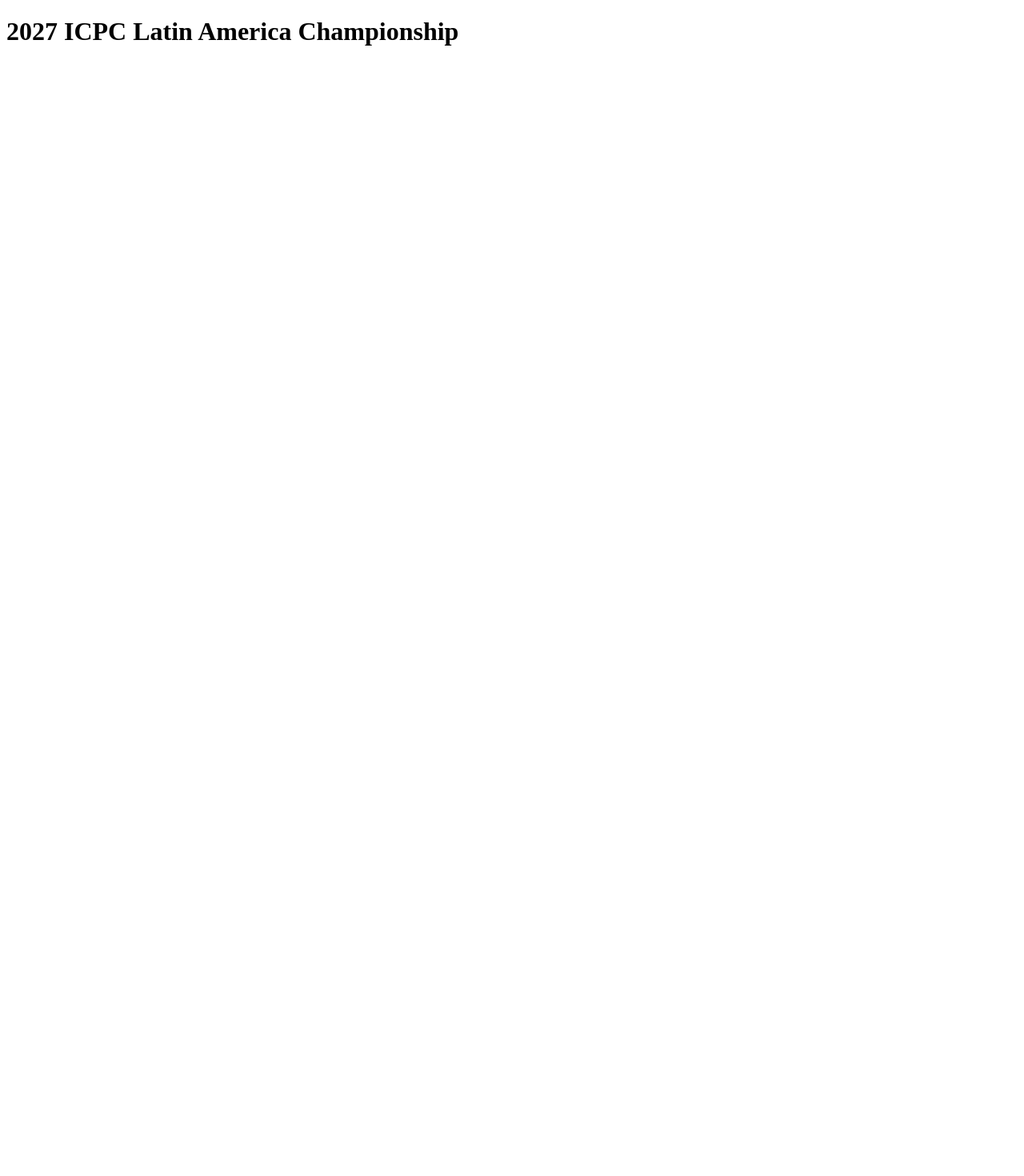
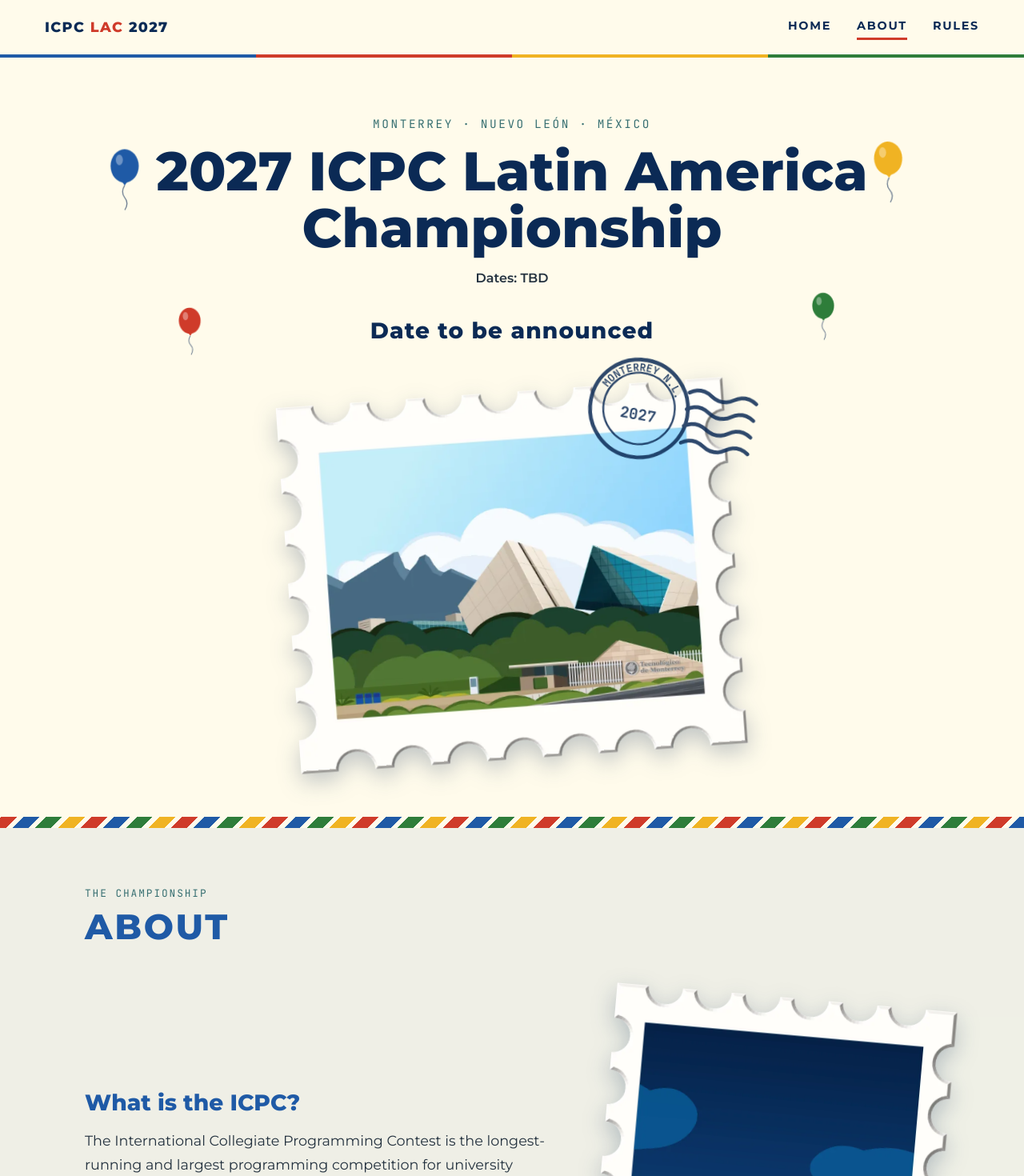
Before and after one commit to tecacm/latam-finals-2027, a React (Vite) app: page / in a window 1280 px wide. Shown: the top 1470 px of the page at 80% size. Before the commit the page ends 800 px from the top, so only its background shows below. Built offline with nearby package versions, Linux system fonts and the light colour scheme.

Commit message:
feat: compose hero, About and Rules into the single-page site

```diff
--- a/src/App.tsx
+++ b/src/App.tsx
@@ -1,7 +1,27 @@
+import CssBaseline from '@mui/material/CssBaseline';
+import { ThemeProvider } from '@mui/material/styles';
+import Footer from './components/Footer';
+import SiteHeader from './components/SiteHeader';
+import Wordmark from './components/Wordmark';
+import { event } from './content/event';
+import { footer } from './content/footer';
+import { navItems, sectionIds } from './content/nav';
+import { useActiveSection } from './hooks/useActiveSection';
+import HomePage from './pages/HomePage';
+import { theme } from './theme/theme';
+
 export default function App() {
+  const activeId = useActiveSection(sectionIds);
   return (
-    <main>
-      <h1>2027 ICPC Latin America Championship</h1>
-    </main>
+    <ThemeProvider theme={theme}>
+      <CssBaseline />
+      <SiteHeader
+        brand={<Wordmark prefix={event.wordmark.prefix} accent={event.wordmark.accent} suffix={event.wordmark.suffix} />}
+        items={navItems}
+        activeId={activeId}
+      />
+      <HomePage />
+      <Footer copyright={footer.copyright} links={footer.links} />
+    </ThemeProvider>
   );
 }
--- /dev/null
+++ b/src/pages/HomePage.tsx
@@ -0,0 +1,16 @@
+import Box from '@mui/material/Box';
+import AirmailStripe from '../components/AirmailStripe';
+import AboutSection from '../sections/AboutSection';
+import HeroSection from '../sections/HeroSection';
+import RulesSection from '../sections/RulesSection';
+
+export default function HomePage() {
+  return (
+    <Box component="main" id="main">
+      <HeroSection />
+      <AirmailStripe />
+      <AboutSection />
+      <RulesSection />
+    </Box>
+  );
+}
--- /dev/null
+++ b/src/sections/AboutSection.tsx
@@ -0,0 +1,29 @@
+import Box from '@mui/material/Box';
+import PostcardRow from '../components/PostcardRow';
+import ProseBlock from '../components/ProseBlock';
+import Section from '../components/Section';
+import SectionHeading from '../components/SectionHeading';
+import { about } from '../content/about';
+import { getPostcard } from '../content/postcards';
+import { textAccents, tokens } from '../theme/tokens';
+
+export default function AboutSection() {
+  return (
+    <Section id="about" labelledBy="about-title" tint={tokens.blue}>
+      <Box sx={{ maxWidth: 1100, mx: 'auto', px: 2 }}>
+        <SectionHeading id="about-title" color={tokens.blue} eyebrow={about.eyebrow}>
+          {about.heading}
+        </SectionHeading>
+      </Box>
+      {about.blocks.map((block, index) => (
+        <PostcardRow key={block.id} side={index % 2 === 0 ? 'right' : 'left'} postcard={getPostcard(block.postcardId)}>
+          <ProseBlock
+            title={block.title}
+            titleColor={textAccents[index % textAccents.length]}
+            paragraphs={block.paragraphs}
+          />
+        </PostcardRow>
+      ))}
+    </Section>
+  );
+}
--- /dev/null
+++ b/src/sections/HeroSection.tsx
@@ -0,0 +1,52 @@
+import Box from '@mui/material/Box';
+import Typography from '@mui/material/Typography';
+import BalloonCluster from '../components/BalloonCluster';
+import Countdown from '../components/Countdown';
+import Postcard from '../components/Postcard';
+import Section from '../components/Section';
+import { event } from '../content/event';
+import { hero } from '../content/hero';
+import { getPostcard } from '../content/postcards';
+import { fonts, icpcColors, tokens } from '../theme/tokens';
+
+export default function HeroSection() {
+  const postcard = getPostcard(hero.postcardId);
+  return (
+    <Section id="home" labelledBy="home-title">
+      <Box sx={{ position: 'relative', textAlign: 'center', px: 2, maxWidth: 1100, mx: 'auto' }}>
+        <BalloonCluster colors={icpcColors} />
+        <Typography
+          component="p"
+          sx={{ fontFamily: fonts.mono, letterSpacing: '0.18em', fontSize: { xs: '0.75rem', md: '0.9rem' }, color: tokens.teal }}
+        >
+          {hero.eyebrow.toUpperCase()}
+        </Typography>
+        <Typography
+          id="home-title"
+          variant="h1"
+          sx={{
+            mt: 1.5,
+            mx: 'auto',
+            maxWidth: 900,
+            fontWeight: 800,
+            lineHeight: 1.05,
+            fontSize: { xs: '2.25rem', sm: '3rem', md: '4.25rem' },
+            color: tokens.ink,
+            position: 'relative',
+          }}
+        >
+          {event.name}
+        </Typography>
+        <Typography sx={{ mt: 2, fontWeight: 600, color: tokens.bodyText }}>Dates: {event.dates}</Typography>
+        <Box sx={{ mt: { xs: 3, md: 4 }, position: 'relative' }}>
+          <Countdown target={event.countdownTarget} />
+        </Box>
+        {postcard && (
+          <Box sx={{ mt: { xs: 5, md: 7 }, mx: 'auto', width: { xs: '85%', md: 560 }, maxWidth: '100%' }}>
+            <Postcard postcard={postcard} tilt={-4} postmark priority size="hero" showPlace={false} />
+          </Box>
+        )}
+      </Box>
+    </Section>
+  );
+}
--- /dev/null
+++ b/src/sections/RulesSection.tsx
@@ -0,0 +1,41 @@
+import Box from '@mui/material/Box';
+import Link from '@mui/material/Link';
+import ColorAccordion from '../components/ColorAccordion';
+import PostcardRow from '../components/PostcardRow';
+import ProseBlock from '../components/ProseBlock';
+import Section from '../components/Section';
+import SectionHeading from '../components/SectionHeading';
+import { event } from '../content/event';
+import { getPostcard } from '../content/postcards';
+import { rules } from '../content/rules';
+import { icpcColors, tokens } from '../theme/tokens';
+
+export default function RulesSection() {
+  const items = rules.entries.map((entry) => ({
+    id: entry.id,
+    title: entry.title,
+    body: <ProseBlock paragraphs={entry.paragraphs} bullets={entry.bullets} />,
+  }));
+
+  return (
+    <Section id="rules" labelledBy="rules-title" tint={tokens.red}>
+      <Box sx={{ maxWidth: 1100, mx: 'auto', px: 2 }}>
+        <SectionHeading id="rules-title" color={tokens.red} eyebrow={rules.eyebrow}>
+          {rules.heading}
+        </SectionHeading>
+      </Box>
+      <PostcardRow side="left" postcard={getPostcard(rules.postcardId)}>
+        <ProseBlock paragraphs={rules.intro} />
+        <ColorAccordion items={items} colors={icpcColors} />
+        <Link
+          href={event.links.regionalRules}
+          target="_blank"
+          rel="noopener noreferrer"
+          sx={{ fontWeight: 700, color: tokens.blue }}
+        >
+          {rules.officialRulesLabel}
+        </Link>
+      </PostcardRow>
+    </Section>
+  );
+}
```
Also changed, not shown: 1 other file (tests, documents, lock files or other folders).
